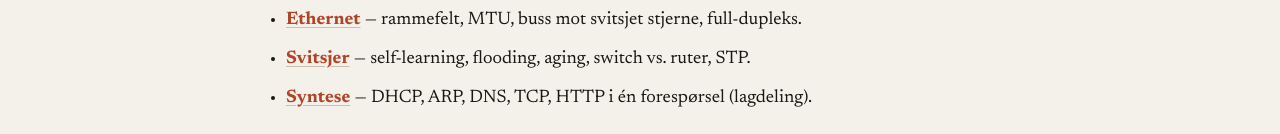
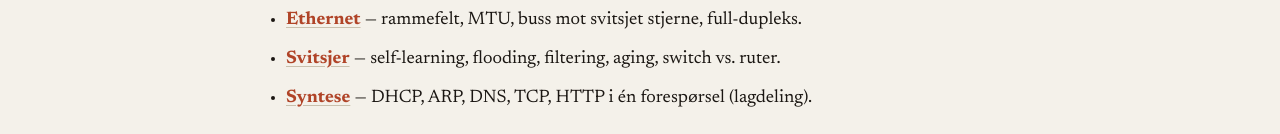
Before and after one commit to KnutOplandMoen/KTN, a website: page kap6/innhold.html in a window 1280 px wide. Shown: the part 969-1103 px from the top of the page. Drawn offline with Linux system fonts and the light colour scheme.

Commit message:
Refactor switch description for clarity: update filtering terminology in Ethernet section

```diff
--- a/kap6/innhold.html
+++ b/kap6/innhold.html
@@ -41,7 +41,7 @@
       <li><strong><a href="grunnleggende-tilgang.html#mac">Medietilgang (MAC)</a></strong> — TDMA/FDMA, ALOHA, CSMA, CSMA/CD, polling/token.</li>
       <li><strong><a href="ethernet-svitsjer.html#addressing">MAC-adresser og ARP</a></strong> — IP vs. MAC, ARP-query/reply, gateway.</li>
       <li><strong><a href="ethernet-svitsjer.html#ethernet">Ethernet</a></strong> — rammefelt, MTU, buss mot svitsjet stjerne, full-dupleks.</li>
-      <li><strong><a href="ethernet-svitsjer.html#switches">Svitsjer</a></strong> — self-learning, flooding, aging, switch vs. ruter, STP.</li>
+      <li><strong><a href="ethernet-svitsjer.html#switches">Svitsjer</a></strong> — self-learning, flooding, filtering, aging, switch vs. ruter.</li>
       <li><strong><a href="ethernet-svitsjer.html#day">Syntese</a></strong> — DHCP, ARP, DNS, TCP, HTTP i én forespørsel (lagdeling).</li>
     </ul>
     <p class="margin-note"><strong>802.11 / WiFi</strong> (CSMA/CA, ACK) ligger i <a href="../kap7/">kapittel 7</a> i læreboken og på nettstedets kap. 7-sider.</p>
```
